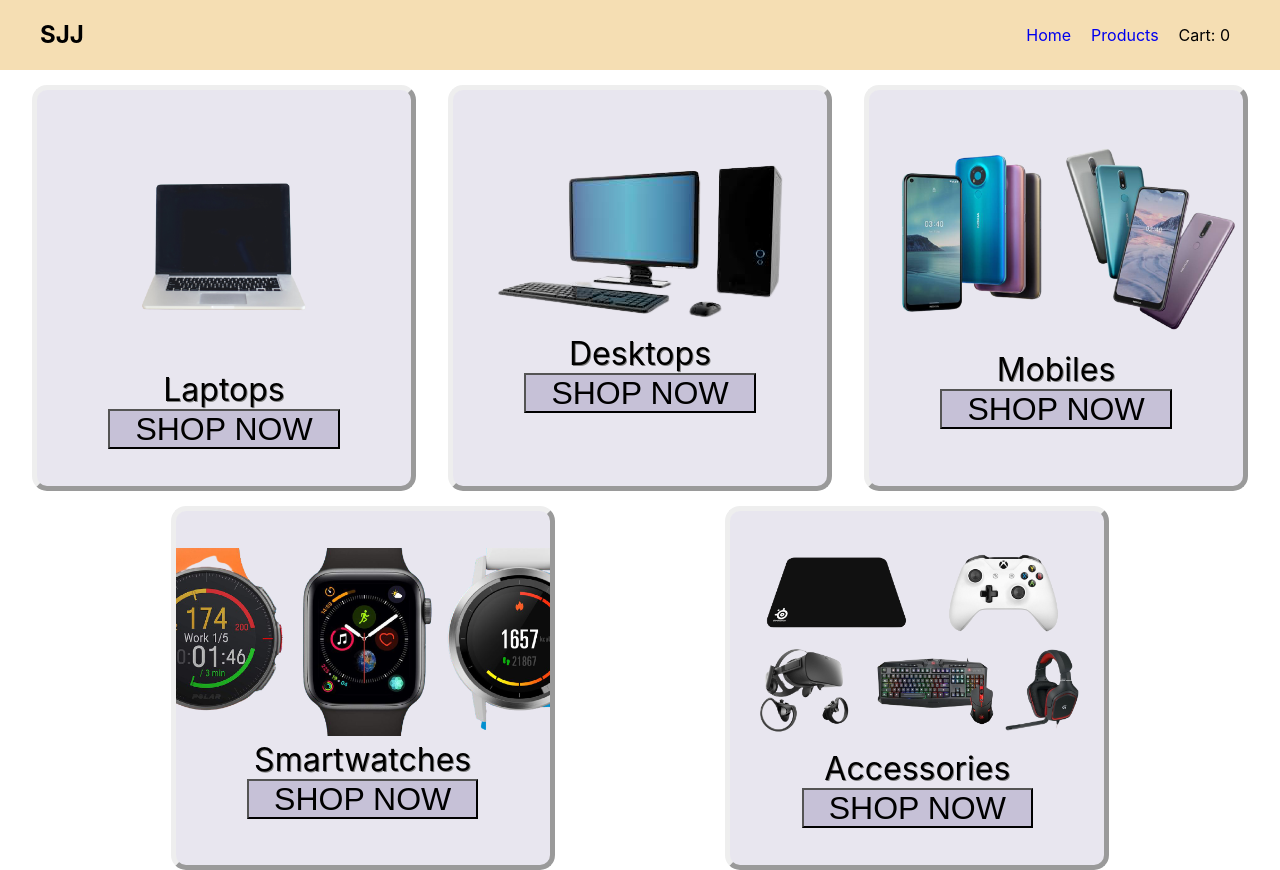
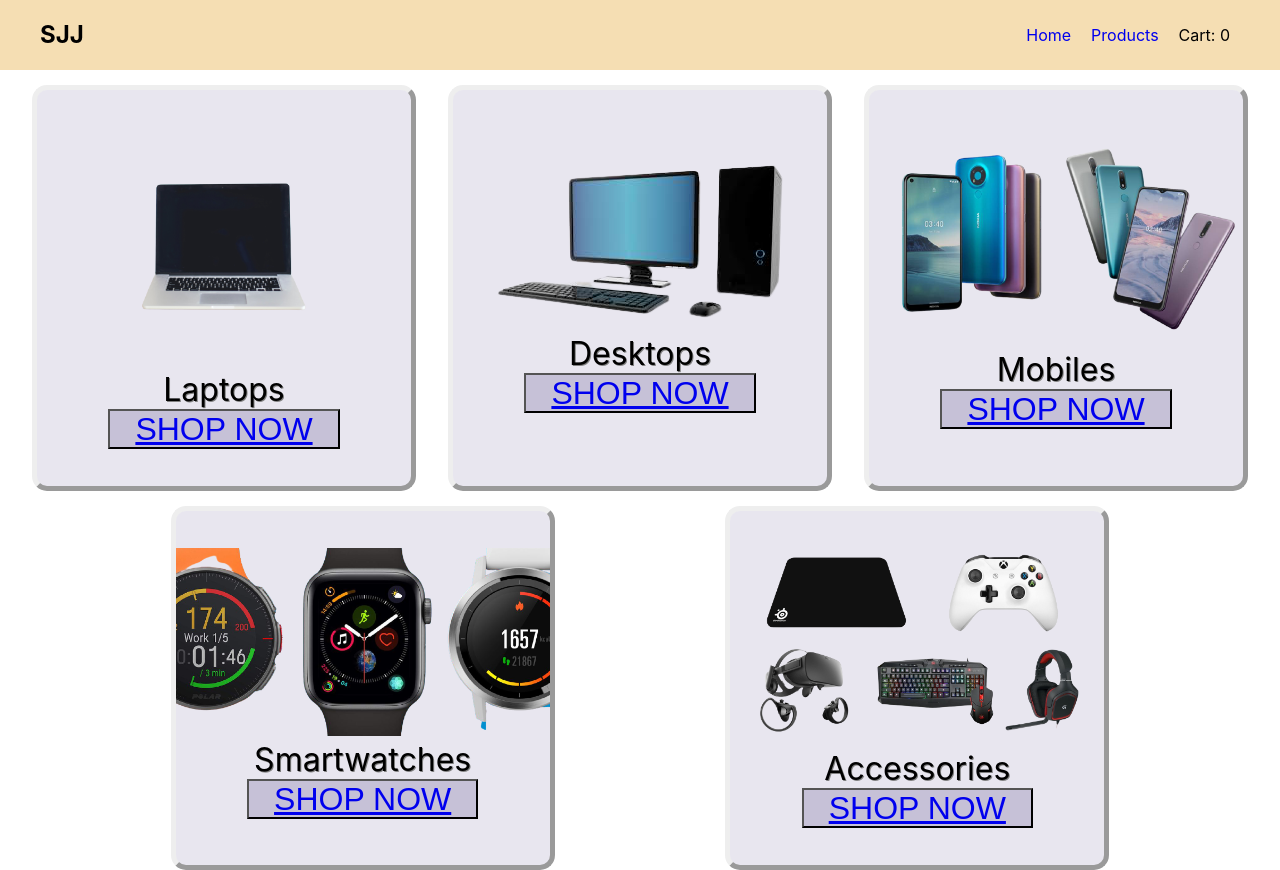
Before and after one commit to JanisMc/TeamEcommerceWebsite, a React (Create React App) app in the folder client/: page / in a window 1280 px wide. Built offline with nearby package versions, Linux system fonts and the light colour scheme.

Commit message:
Added routes linking home page to category pages

```diff
--- a/client/src/components/category/CategoryPage.js
+++ b/client/src/components/category/CategoryPage.js
@@ -8,9 +8,9 @@ const Category = (props) => {
 
     const [viewProduct, setViewProduct] = useState(false)
 
+        useEffect(() => {
 
-
-        useEffect(() => {
+            console.log(props)
 
             const getProductByType = () => {
                 fetch(`http://localhost:3001/products/${props.type}`)
@@ -19,7 +19,7 @@ const Category = (props) => {
             }
 
             getProductByType()
-          }, [])
+          }, [props])
 
         return (
             <div className = "cardCointainer">
@@ -38,5 +38,4 @@ const Category = (props) => {
         )
     }
 
-
 export default Category
--- a/client/src/components/home/HomePage.js
+++ b/client/src/components/home/HomePage.js
@@ -1,23 +1,23 @@
 import React from 'react'
 import ProductCard from '../main/productCard/ProductCardComponent'
-// import './Home.css';
+import {useState, useEffect} from 'react'
+import Image from '../img/Image'
+import { Redirect } from 'react-router'
+import {Link} from 'react-router-dom'
 
 
-const Home = () => {
+const Home = (props) => {
+
+
     return (
         <div className="cardCointainer">
-
-            <ProductCard imgProduct = "LaptopPreview" name = "Laptops"/>
-            <ProductCard imgProduct = "DesktopPreview" name = "Desktops"/>
-            <ProductCard imgProduct = "MobilesPreview" name = "Mobiles"/>
-            <ProductCard imgProduct = "SmartwatchesPreview" name = "Smartwatches"/>
-            <ProductCard imgProduct = "AccessoriesPreview" name = "Accessories"/>
-
-
-            {/* <Footer/> */}
-
+                <ProductCard type = "laptop" imgProduct = "LaptopPreview" name = "Laptops"/>
+                <ProductCard type = "desktop" imgProduct = "DesktopPreview" name = "Desktops"/>
+                <ProductCard type = "mobile" imgProduct = "MobilesPreview" name = "Mobiles"/>
+                <ProductCard type = "smartwatch" imgProduct = "SmartwatchesPreview" name = "Smartwatches"/>
+                <ProductCard type = "accessiories" imgProduct = "AccessoriesPreview" name = "Accessories"/>
         </div>
-    );
+    )
 }
 
 export default Home
--- a/client/src/components/main/productCard/ProductCardComponent.js
+++ b/client/src/components/main/productCard/ProductCardComponent.js
@@ -1,13 +1,13 @@
 import React from 'react'
-import './ProductCard.css'
 import ProductImage from './ProductImageComponent'
+import {Link} from 'react-router-dom'
 
 const ProductCard = (props) => {
     return (
         <div className = "productCard">
             <ProductImage img = {props.imgProduct} />
             <p className = "text"> {props.name} </p>
-            <button className = "button"> SHOP NOW </button>
+            <button className = "button"><Link to = {`/product/${props.type}`}>SHOP NOW</Link></button>
         </div>
     )
 }
```
Also changed, not shown: client/src/components/home.js (deleted, +0 -19 lines), client/src/components/main/productInfo/ProductInfoComponent.js (deleted, +0 -13 lines), client/src/components/main/productCard/productCard.css (deleted).
